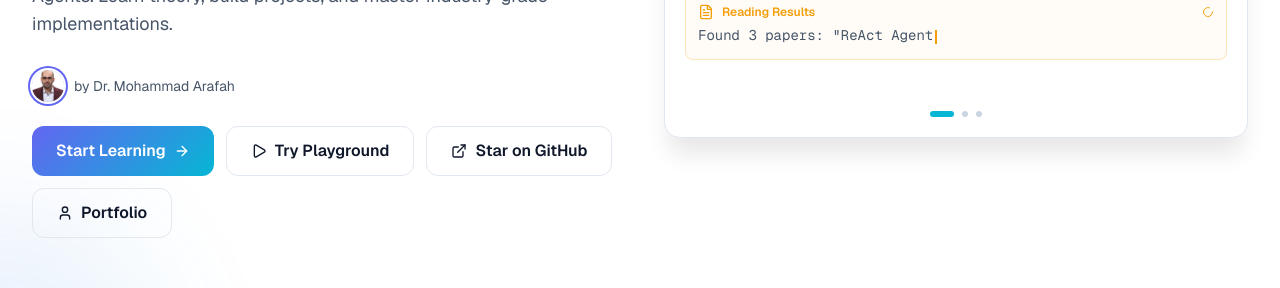
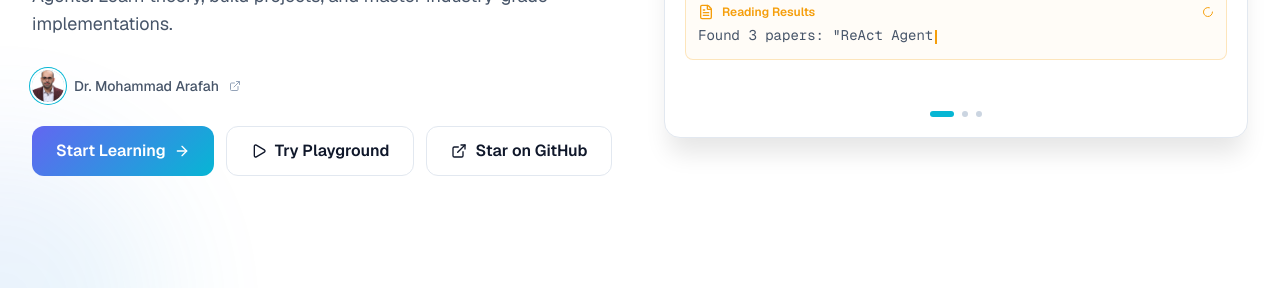
Before and after one commit to marafah/ai-agents, a Next.js app: page / in a window 1280 px wide. Shown: the part 493-781 px from the top of the page. Built offline with nearby package versions, Linux system fonts and the light colour scheme.

Commit message:
Clean up hero: author name links to Portfolio inline

```diff
--- a/src/components/home/HeroSection.tsx
+++ b/src/components/home/HeroSection.tsx
@@ -4,7 +4,7 @@ import { useState, useEffect, useCallback, useRef } from 'react';
 import Link from 'next/link';
 import Image from 'next/image';
 import { motion, AnimatePresence } from 'framer-motion';
-import { ArrowRight, Play, ExternalLink, Bot, Cpu, Zap, Network, Search, FileText, CheckCircle, Send, Loader2, User } from 'lucide-react';
+import { ArrowRight, Play, ExternalLink, Bot, Cpu, Zap, Network, Search, FileText, CheckCircle, Send, Loader2 } from 'lucide-react';
 import { useLocale } from '@/hooks/useLocale';
 import { t } from '@/lib/i18n';
 import authorImg from '../../../public/author.png';
@@ -165,12 +165,14 @@ export default function HeroSection() {
               {t('hero.description', locale)}
             </p>
 
-            <Link
-              href="/about"
+            <a
+              href="https://marafah.github.io/Portfolio/"
+              target="_blank"
+              rel="noopener noreferrer"
               className="inline-flex items-center gap-2.5 mb-6 group"
             >
               <div className="relative w-8 h-8 rounded-full overflow-hidden"
-                style={{ boxShadow: '0 0 0 2px var(--bg-primary), 0 0 0 4px var(--color-primary)' }}
+                style={{ boxShadow: '0 0 0 2px var(--bg-primary), 0 0 0 3px #06b6d4' }}
               >
                 <Image
                   src={authorImg}
@@ -180,10 +182,11 @@ export default function HeroSection() {
                   sizes="32px"
                 />
               </div>
-              <span className="text-sm transition-colors group-hover:text-[var(--color-primary)]" style={{ color: 'var(--text-secondary)' }}>
-                {locale === 'ar' ? 'بواسطة د. محمد عرفة' : 'by Dr. Mohammad Arafah'}
+              <span className="text-sm font-medium transition-colors group-hover:text-[#06b6d4]" style={{ color: 'var(--text-secondary)' }}>
+                {locale === 'ar' ? 'د. محمد عرفة' : 'Dr. Mohammad Arafah'}
               </span>
-            </Link>
+              <ExternalLink className="h-3 w-3 transition-colors group-hover:text-[#06b6d4]" style={{ color: 'var(--text-tertiary)' }} />
+            </a>
 
             <div className="flex flex-wrap gap-3">
               <Link
@@ -210,16 +213,6 @@ export default function HeroSection() {
               >
                 <ExternalLink className="h-4 w-4" />
                 {t('hero.cta.github', locale)}
-              </Link>
-              <Link
-                href="https://marafah.github.io/Portfolio/"
-                target="_blank"
-                rel="noopener noreferrer"
-                className="px-6 py-3 rounded-xl font-semibold flex items-center gap-2 border transition-colors hover:bg-[var(--bg-tertiary)]"
-                style={{ borderColor: 'var(--border-primary)', color: 'var(--text-primary)' }}
-              >
-                <User className="h-4 w-4" />
-                {locale === 'ar' ? 'الملف الشخصي' : 'Portfolio'}
               </Link>
             </div>
           </motion.div>
```
